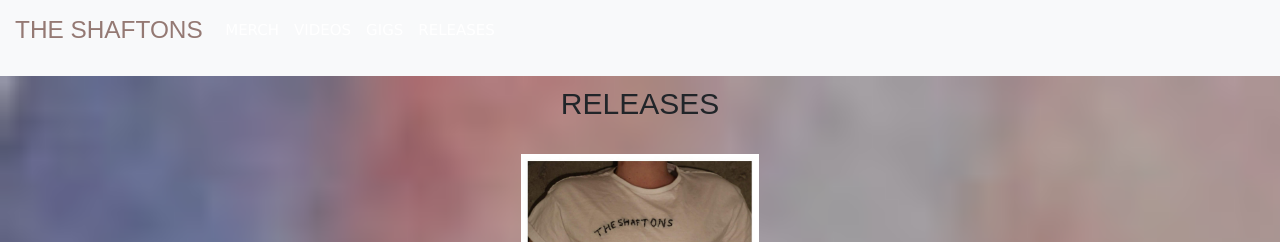
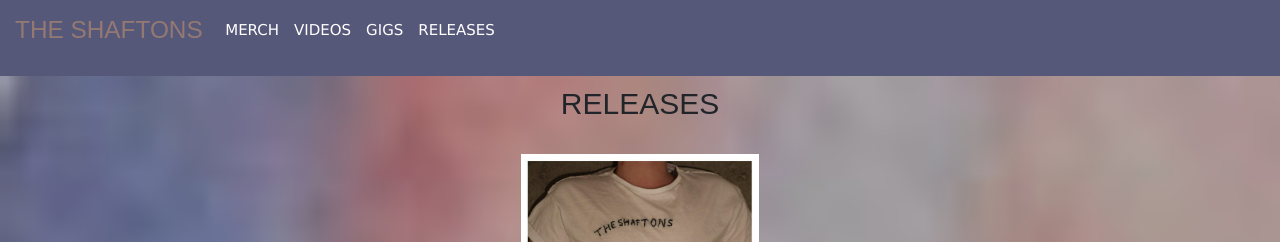
Before and after one commit to urpunktmeier/urpunktmeier.github.io, a plain HTML site: page index.html in a window 1280 px wide. Shown: the top 242 px of the page. Drawn offline with nearby package versions, Linux system fonts and the light colour scheme.

Commit message:
initial commit

```diff
--- a/index.html
+++ b/index.html
@@ -24,7 +24,7 @@
 
 
 
-   <nav class="navbar navbar-expand-lg navbar-light bg-light">
+   <nav class="navbar navbar-expand-lg navbar-light"style="background-color:#565879">
      <a class="navbar-brand" href="#"><p id="p1">THE SHAFTONS</p></a>
      <button class="navbar-toggler" type="button" data-toggle="collapse" data-target="#navbarSupportedContent" aria-controls="navbarSupportedContent" aria-expanded="false" aria-label="Toggle navigation">
        <span class="navbar-toggler-icon"></span>
@@ -46,10 +46,6 @@
          </li>
          <li class="nav-item dropdown">
        </ul>
-       <!--<form class="form-inline my-2 my-lg-0">
-         <input class="form-control mr-sm-2" type="search" placeholder="Search" aria-label="Search">
-         <button class="btn btn-outline-success my-2 my-sm-0" type="submit">Search</button>
-       </form>-->
      </div>
    </nav>
  <!--
```
